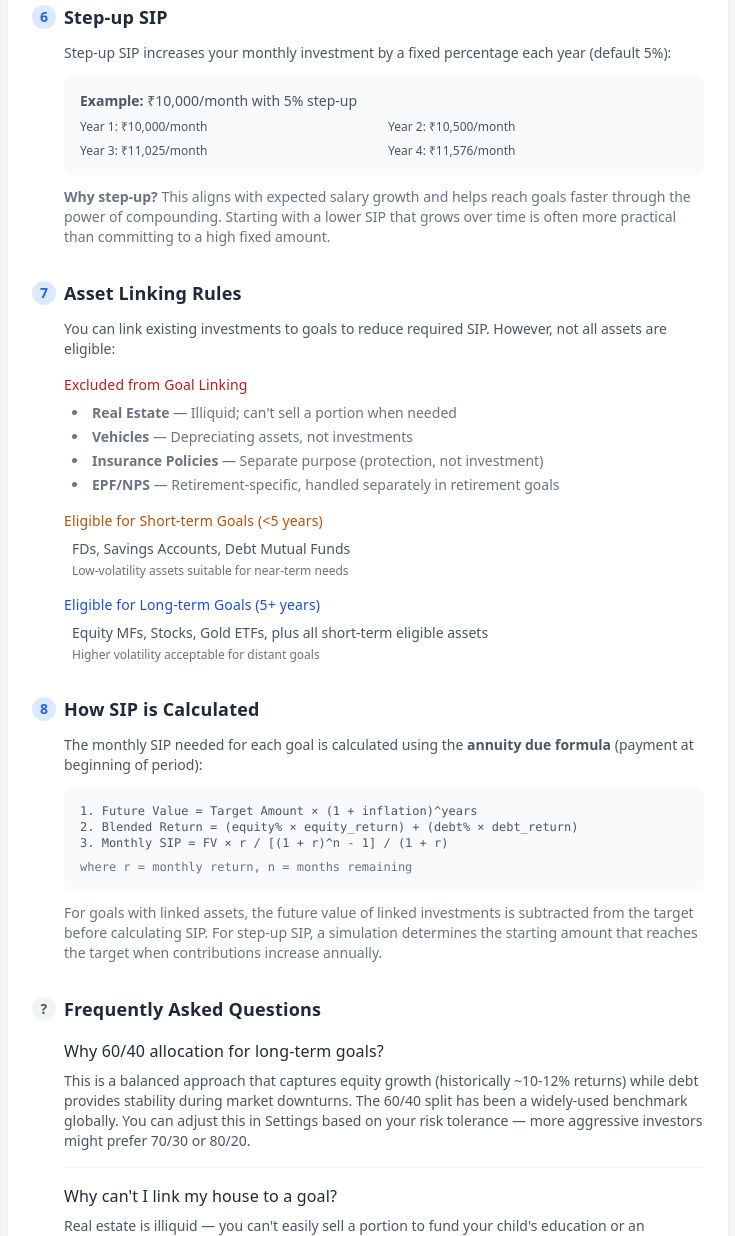
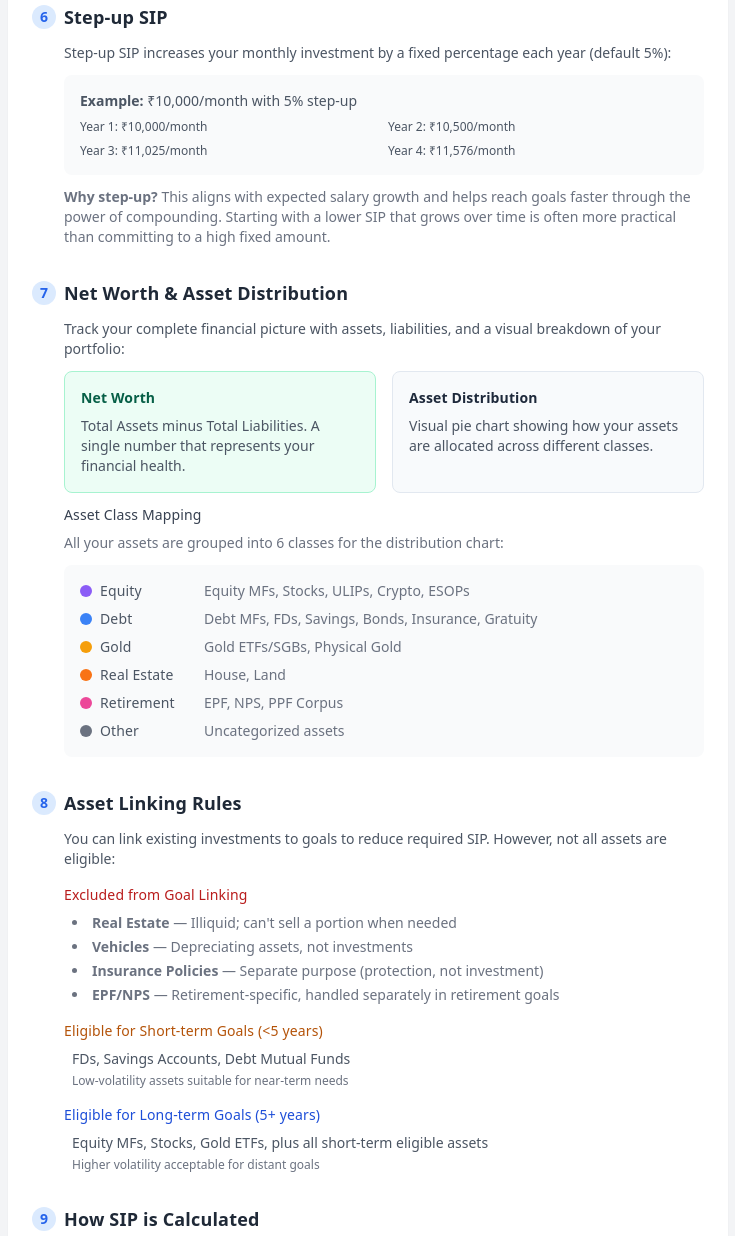
Before and after one commit to vinodvr/rupee-folio, a website: page how-it-works.html in a window 1280 px wide. Shown: the part 2375-3611 px from the top of the page, without its empty margins (272-1007 px from the left). Drawn offline with nearby package versions, Linux system fonts and the light colour scheme.

Commit message:
Add Net Worth & Asset Distribution section to How It Works
- New section explaining net worth calculation and asset distribution chart
- Document the 6 asset class mappings with color indicators
- Renumber subsequent sections

Co-Authored-By: Claude Opus 4.5 <noreply@anthropic.com>

```diff
--- a/how-it-works.html
+++ b/how-it-works.html
@@ -265,10 +265,69 @@
         </div>
       </section>
 
+      <!-- Net Worth & Asset Distribution -->
+      <section class="mb-8">
+        <h2 class="text-lg font-semibold text-gray-800 mb-3 flex items-center gap-2">
+          <span class="w-6 h-6 bg-blue-100 text-blue-600 rounded-full flex items-center justify-center text-sm font-bold">7</span>
+          Net Worth & Asset Distribution
+        </h2>
+        <div class="text-sm text-gray-600 space-y-3 sm:ml-8">
+          <p>Track your complete financial picture with assets, liabilities, and a visual breakdown of your portfolio:</p>
+
+          <div class="grid grid-cols-1 md:grid-cols-2 gap-4 mt-4">
+            <div class="bg-emerald-50 border border-emerald-200 rounded-lg p-4">
+              <h3 class="font-semibold text-emerald-800 mb-2">Net Worth</h3>
+              <p class="text-sm text-gray-600">Total Assets minus Total Liabilities. A single number that represents your financial health.</p>
+            </div>
+            <div class="bg-slate-50 border border-slate-200 rounded-lg p-4">
+              <h3 class="font-semibold text-slate-800 mb-2">Asset Distribution</h3>
+              <p class="text-sm text-gray-600">Visual pie chart showing how your assets are allocated across different classes.</p>
+            </div>
+          </div>
+
+          <div class="mt-4">
+            <h3 class="font-medium text-gray-700 mb-2">Asset Class Mapping</h3>
+            <p class="text-gray-500 mb-3">All your assets are grouped into 6 classes for the distribution chart:</p>
+            <div class="bg-gray-50 rounded-lg p-4 space-y-2 text-sm">
+              <div class="flex items-center gap-2">
+                <span class="w-3 h-3 rounded-full bg-violet-500"></span>
+                <span class="font-medium w-24">Equity</span>
+                <span class="text-gray-500">Equity MFs, Stocks, ULIPs, Crypto, ESOPs</span>
+              </div>
+              <div class="flex items-center gap-2">
+                <span class="w-3 h-3 rounded-full bg-blue-500"></span>
+                <span class="font-medium w-24">Debt</span>
+                <span class="text-gray-500">Debt MFs, FDs, Savings, Bonds, Insurance, Gratuity</span>
+              </div>
+              <div class="flex items-center gap-2">
+                <span class="w-3 h-3 rounded-full bg-amber-500"></span>
+                <span class="font-medium w-24">Gold</span>
+                <span class="text-gray-500">Gold ETFs/SGBs, Physical Gold</span>
+              </div>
+              <div class="flex items-center gap-2">
+                <span class="w-3 h-3 rounded-full bg-orange-500"></span>
+                <span class="font-medium w-24">Real Estate</span>
+                <span class="text-gray-500">House, Land</span>
+              </div>
+              <div class="flex items-center gap-2">
+                <span class="w-3 h-3 rounded-full bg-pink-500"></span>
+                <span class="font-medium w-24">Retirement</span>
+                <span class="text-gray-500">EPF, NPS, PPF Corpus</span>
+              </div>
+              <div class="flex items-center gap-2">
+                <span class="w-3 h-3 rounded-full bg-gray-500"></span>
+                <span class="font-medium w-24">Other</span>
+                <span class="text-gray-500">Uncategorized assets</span>
+              </div>
+            </div>
+          </div>
+        </div>
+      </section>
+
       <!-- Asset Linking Rules -->
       <section class="mb-8">
         <h2 class="text-lg font-semibold text-gray-800 mb-3 flex items-center gap-2">
-          <span class="w-6 h-6 bg-blue-100 text-blue-600 rounded-full flex items-center justify-center text-sm font-bold">7</span>
+          <span class="w-6 h-6 bg-blue-100 text-blue-600 rounded-full flex items-center justify-center text-sm font-bold">8</span>
           Asset Linking Rules
         </h2>
         <div class="text-sm text-gray-600 space-y-4 sm:ml-8">
@@ -301,7 +360,7 @@
       <!-- SIP Calculation -->
       <section class="mb-8">
         <h2 class="text-lg font-semibold text-gray-800 mb-3 flex items-center gap-2">
-          <span class="w-6 h-6 bg-blue-100 text-blue-600 rounded-full flex items-center justify-center text-sm font-bold">8</span>
+          <span class="w-6 h-6 bg-blue-100 text-blue-600 rounded-full flex items-center justify-center text-sm font-bold">9</span>
           How SIP is Calculated
         </h2>
         <div class="text-sm text-gray-600 space-y-3 sm:ml-8">
```
